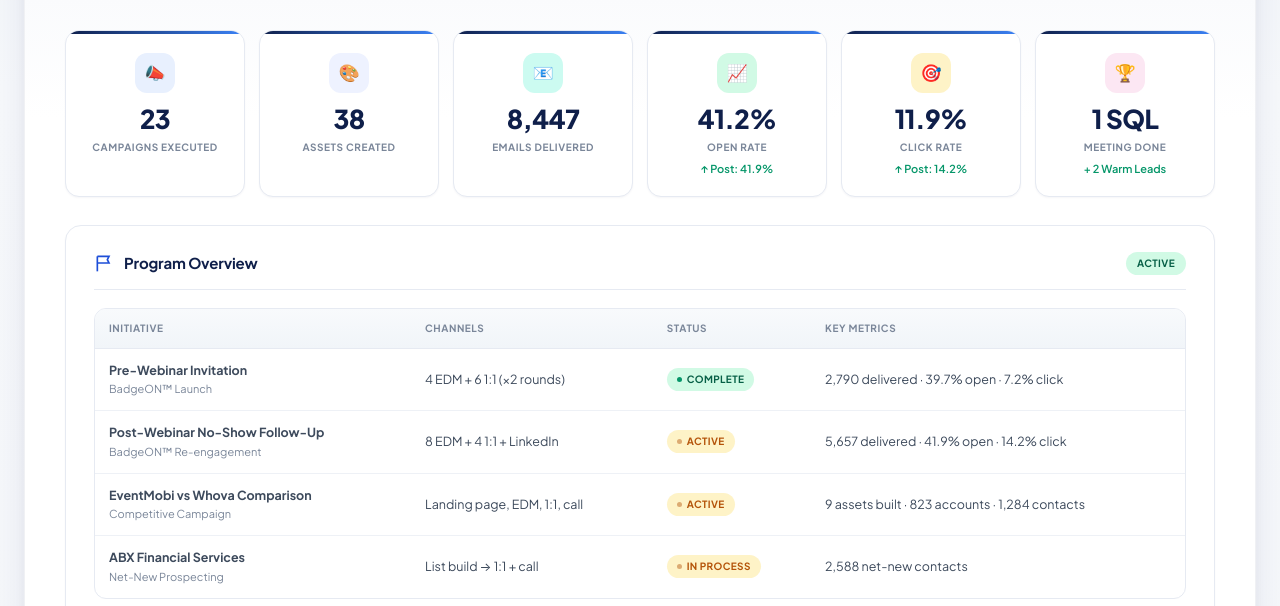
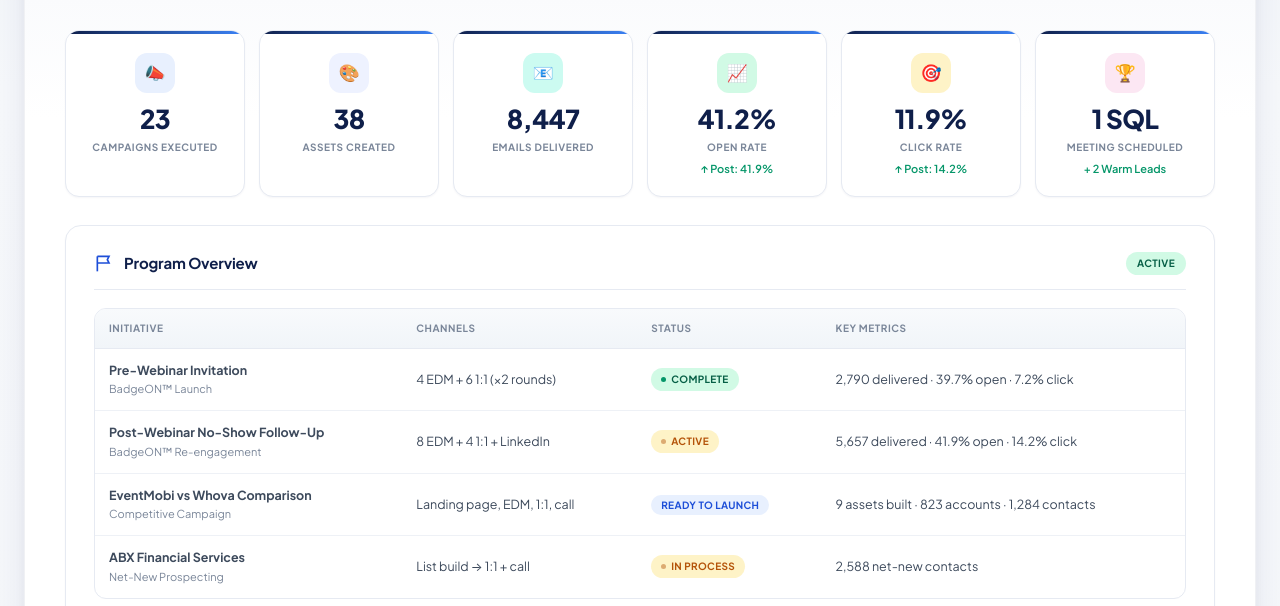
Before and after one commit to Nexuses/eventmobi-reporting, a plain HTML site: page index.html in a window 1280 px wide. Shown: the part 194-800 px from the top of the page. Drawn offline with Linux system fonts and the light colour scheme.

Commit message:
Set June statuses for Whova and Veronica meeting stage.
Co-authored-by: Cursor <cursoragent@cursor.com>

```diff
--- a/index.html
+++ b/index.html
@@ -1203,7 +1203,7 @@
         <div class="em-kpi">
           <div class="em-kpi-icon pink">&#127942;</div>
           <div class="em-kpi-num">1 SQL</div>
-          <div class="em-kpi-lbl">Meeting Done</div>
+          <div class="em-kpi-lbl">Meeting Scheduled</div>
           <div class="em-kpi-change up">+ 2 Warm Leads</div>
         </div>
       </div>
@@ -1271,7 +1271,10 @@
               <tr>
                 <td><b>EventMobi vs Whova Comparison</b><br><span style="font-size:11px;color:var(--muted)">Competitive Campaign</span></td>
                 <td>Landing page, EDM, 1:1, call</td>
-                <td><span class="em-tag active"><span class="dot"></span> Active</span></td>
+                <td>
+                  <span class="em-tag ready month-inline is-active" data-month="june"><span class="dot"></span> Ready to Launch</span>
+                  <span class="em-tag active month-inline" data-month="july"><span class="dot"></span> Active</span>
+                </td>
                 <td>9 assets built &middot; 823 accounts &middot; 1,284 contacts</td>
               </tr>
               <tr>
@@ -2444,7 +2447,10 @@
             </div>
             <div class="em-funnel-connector"></div>
             <div class="em-funnel-stage" style="width:18%;background:linear-gradient(90deg,#1A2B5E,#0f172a);color:#fff">
-              <div>SQL &mdash; Demo<small>1 &middot; Done Jul 15</small></div>
+              <div>SQL &mdash; Demo
+                <small class="month-inline is-active" data-month="june">1 &middot; Meeting Scheduled</small>
+                <small class="month-inline" data-month="july">1 &middot; Done Jul 15</small>
+              </div>
             </div>
           </div>
           <p style="font-size:11px;color:var(--muted);text-align:center;margin-top:10px">Stage widths are scaled for legibility. Top three stages are send-level event counts; bottom three are unique named contacts.</p>
@@ -2460,7 +2466,8 @@
             <div class="em-lead-card sql">
               <div class="em-lead-name">Veronica Fendt</div>
               <div class="em-lead-role">Director of Events &middot; DentalMonitoring &middot; Medical Equipment Manufacturing</div>
-              <span class="em-lead-status sql">&#9679; SQL &middot; Meeting Done</span>
+              <span class="em-lead-status sql month-inline is-active" data-month="june">&#9679; SQL &middot; Meeting Scheduled</span>
+              <span class="em-lead-status sql month-inline" data-month="july">&#9679; SQL &middot; Meeting Done</span>
               <div class="em-lead-meta">Interested in learning more &mdash; meeting Jul 15, 3:00 PM CST &middot; last contact Jul 9 (5 days) &middot; Outbound &middot; <a class="em-link" href="mailto:fendt@dental-monitoring.com">fendt@dental-monitoring.com</a> &middot; <a class="em-link" href="https://www.linkedin.com/in/veronicafendt/" target="_blank">LinkedIn &nearr;</a> &middot; <a class="em-link" href="https://dental-monitoring.com/" target="_blank">Website &nearr;</a></div>
             </div>
             <div class="em-lead-card warm">
```
